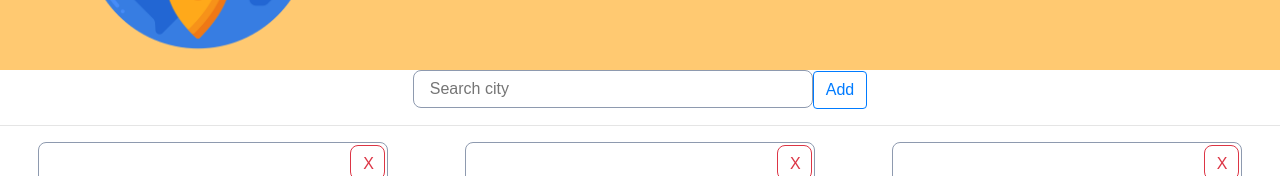
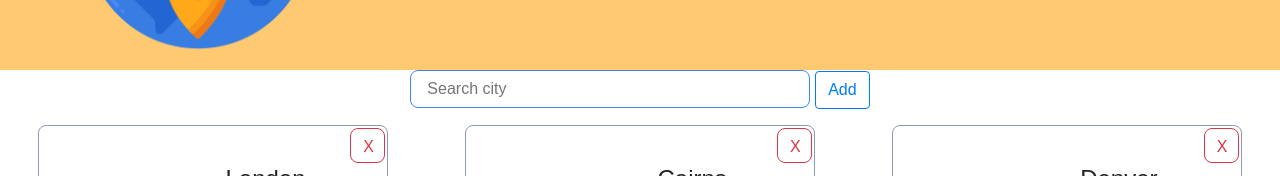
Before and after one commit to Karit08/Weather-App, a React (Create React App) app: page / in a window 1280 px wide. Shown: the part 199-375 px from the top of the page. Built offline with nearby package versions, Linux system fonts and the light colour scheme.

Commit message:
Se dio estilo al SearchBar

```diff
--- a/src/App.js
+++ b/src/App.js
@@ -14,7 +14,6 @@ function App() {
           onSearch={(ciudad) => alert(ciudad)}
         />
       </div>
-      <hr />
       <div>
         <Cards
           cities={data}
--- a/src/components/SearchBar.jsx
+++ b/src/components/SearchBar.jsx
@@ -5,7 +5,7 @@ import style from '../styles/Search.module.css'
 export default function SearchBar(props) {
   // acá va tu código
   return (
-    <div>
+    <div className={style.containerInput}>
       <input type="text" name='text' autoComplete='off' placeholder='Search city' className={style.input}/>
       <Button variant="outline-primary" onClick={()=>props.onSearch('Search city... ')} >Add</Button>{' '}
     </div>
--- a/src/styles/Search.module.css
+++ b/src/styles/Search.module.css
@@ -1,11 +1,16 @@
+.containerInput{
+    margin-bottom: 1rem;
+}
+
 .input{
-    border: 1px solid #8e9aaf;
+    border: 1px solid #3a86ff;
     border-radius: .5rem;
     background: none;
     padding: 1rem;
+    margin-right: .3rem;
     font-size: 1rem;
     line-height: 1.5;
-    color: #003566;
+    color: #3a86ff;
     width: 400px;
     height: 38px;
 }
```
